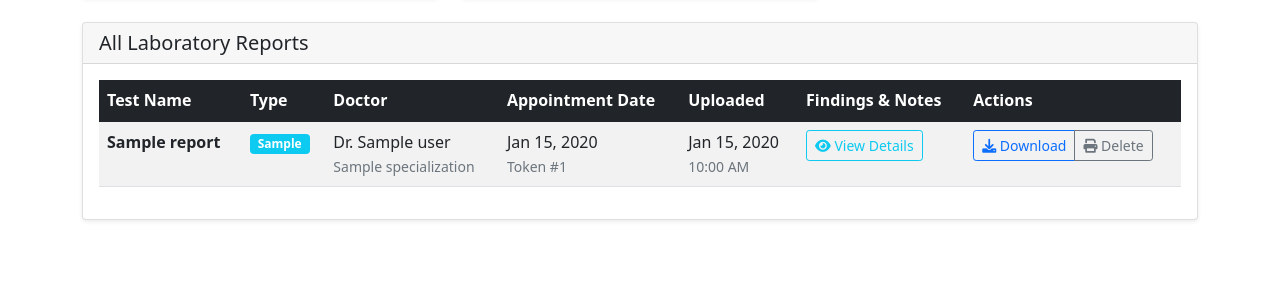
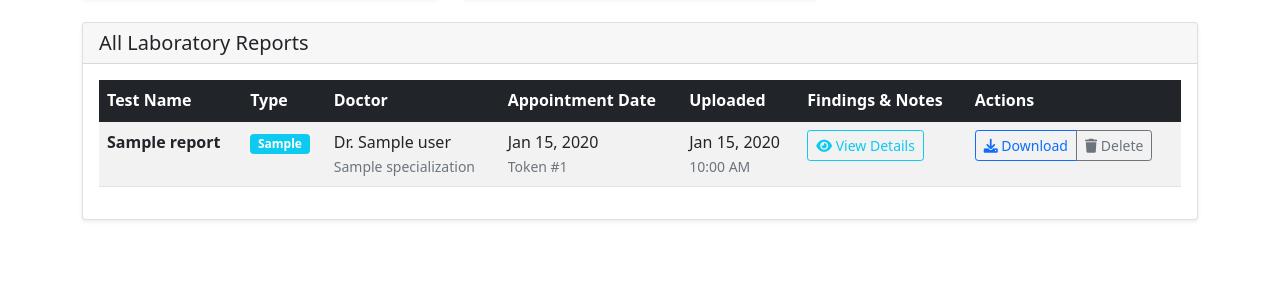
Before and after one commit to devadathsreelayam/HospitalManagement, a Django app: template hospital/templates/patient_lab_reports.html in a window 1280 px wide. Shown: the part 292-592 px from the top of the page. Run offline with Django 5.2, Linux system fonts and the light colour scheme; the template is opened without the code that fills it: most values are stand-ins (such as "Sample title", 1, 10 or a date in 2020).

Commit message:
Fix: Changed lab report delete button icon from print to trash

```diff
--- a/hospital/templates/patient_lab_reports.html
+++ b/hospital/templates/patient_lab_reports.html
@@ -120,7 +120,7 @@
                                                 data-bs-toggle="tooltip"
                                                 title="Print this report"
                                                 onclick="window.open('{{ report.report_file.url }}', '_blank').print();">
-                                            <i class="fas fa-print"></i> Delete
+                                            <i class="fas fa-trash"></i> Delete
                                         </button>
                                     </div>
                                 </td>
```
